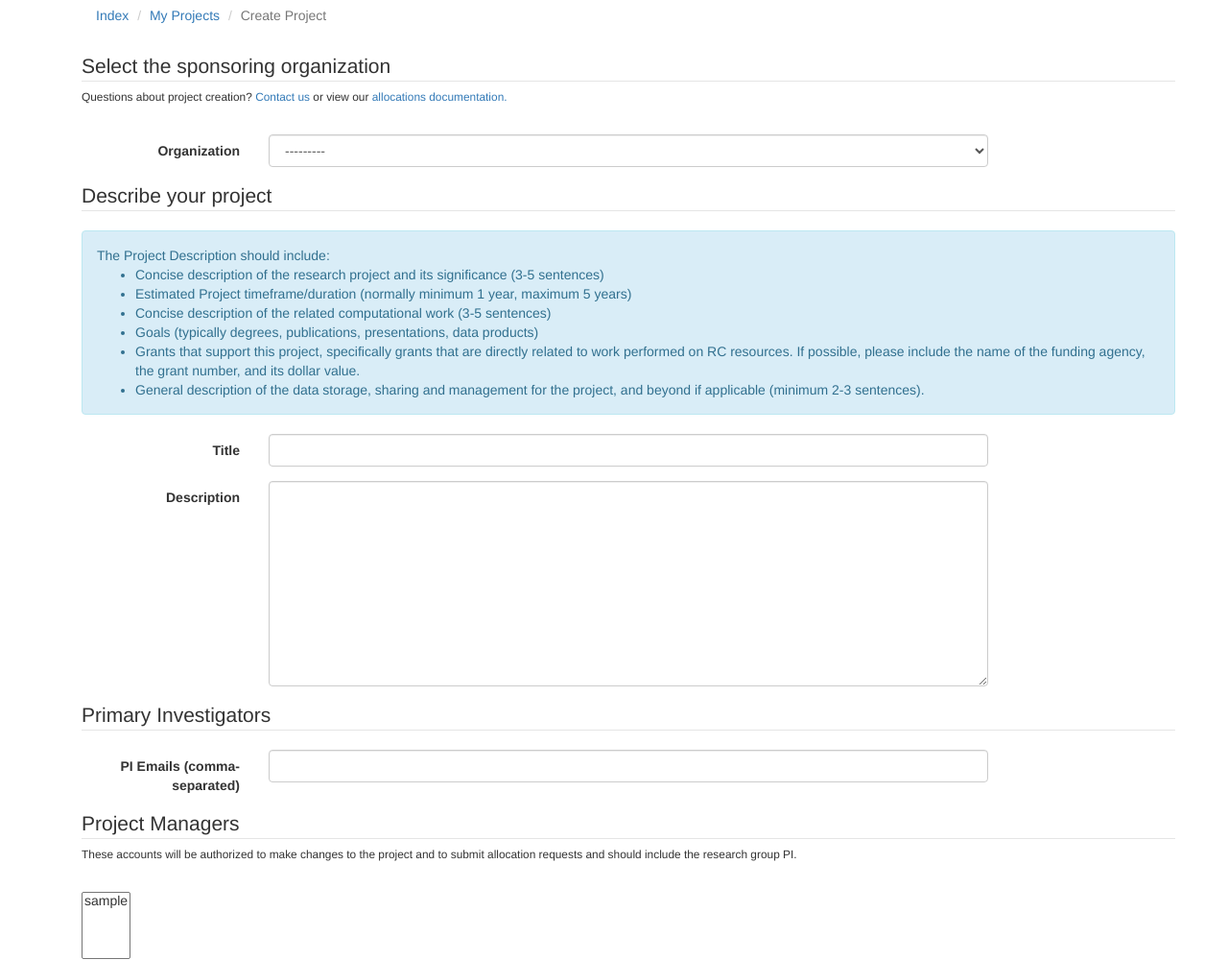
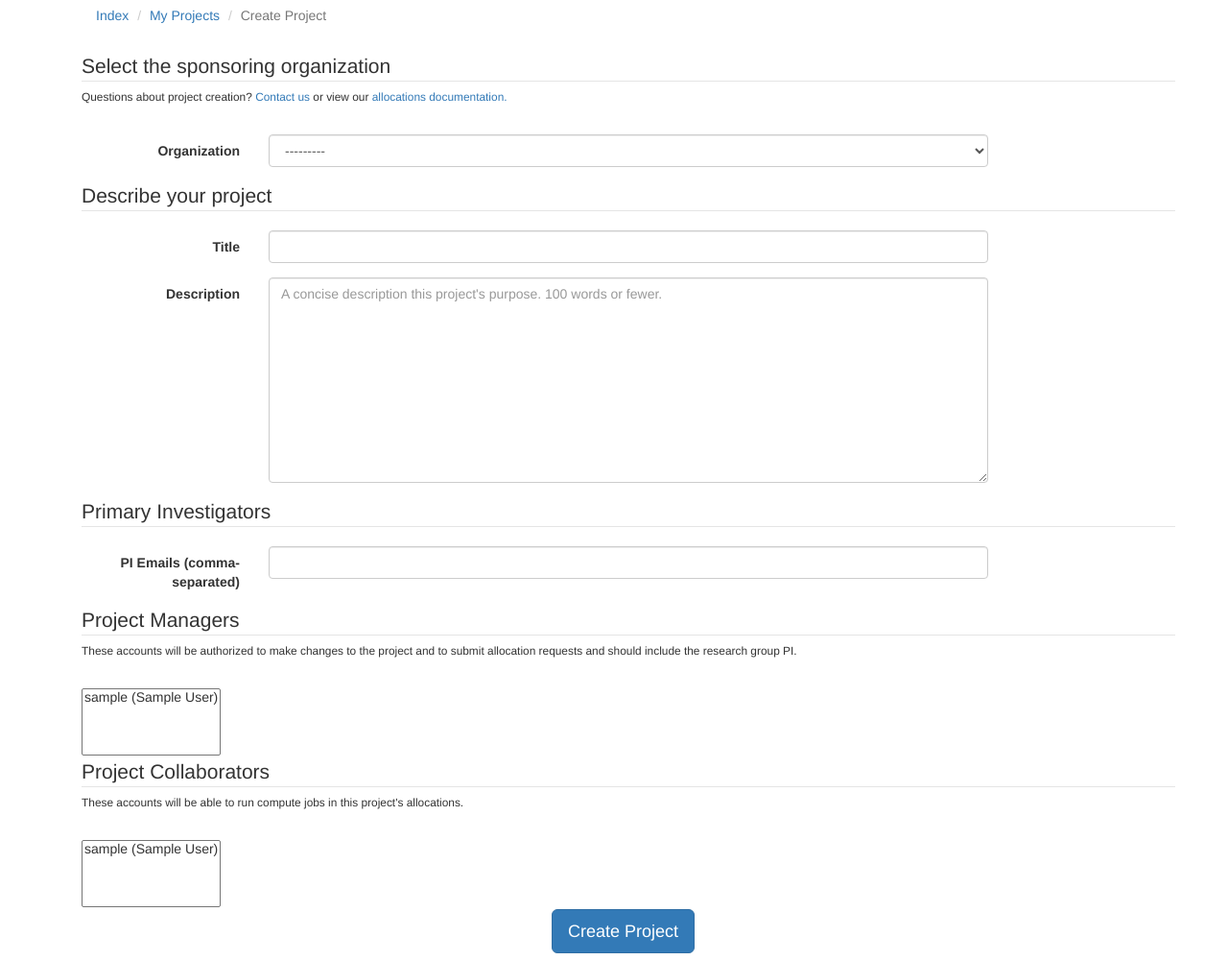
Before and after one commit to ResearchComputing/RCAMP, a Django app: page /projects/create in a window 1280 px wide. Shown: the part 792-1792 px from the top of the page at 96% size. Run offline with Django 3.2, Linux system fonts and the light colour scheme; the visitor is signed in with stand-in values (Sample User, id 1); data comes from the database, SQL or seed files in the repository; parts of the project's set-up code (start-up, migrations or seed data) failed here and were passed over; some libraries are stand-ins or nearby versions.

Commit message:
Updated project member representations, simplified form content.

```diff
--- a/rcamp/projects/forms.py
+++ b/rcamp/projects/forms.py
@@ -8,6 +8,10 @@ from accounts.models import (
 )
 from projects.models import Project
 
+
+class ProjectMembersModelMultipleChoiceField(forms.ModelMultipleChoiceField):
+    def label_from_instance(self, obj):
+        return '{} ({} {})'.format(obj.username,obj.first_name,obj.last_name)
 
 class ProjectForm(forms.ModelForm):
 
@@ -23,7 +27,7 @@ class ProjectForm(forms.ModelForm):
         ]
 
     pi_emails = MultiEmailField(required=True)
-    managers = forms.ModelMultipleChoiceField(
+    managers = ProjectMembersModelMultipleChoiceField(
         queryset=User.objects.all(),
         required=False,
         widget=admin.widgets.FilteredSelectMultiple(
@@ -31,7 +35,7 @@ class ProjectForm(forms.ModelForm):
             False,
         )
     )
-    collaborators = forms.ModelMultipleChoiceField(
+    collaborators = ProjectMembersModelMultipleChoiceField(
         queryset=User.objects.all(),
         required=False,
         widget=admin.widgets.FilteredSelectMultiple(
--- a/rcamp/projects/templates/project-create.html
+++ b/rcamp/projects/templates/project-create.html
@@ -75,17 +75,6 @@
 
   <fieldset>
     <legend>Describe your project</legend>
-    <div class="alert alert-info" role="alert">
-      The Project Description should include:
-      <ul>
-        <li>Concise description of the research project and its significance (3-5 sentences)</li>
-        <li>Estimated Project timeframe/duration (normally minimum 1 year, maximum 5 years)</li>
-        <li>Concise description of the related computational work (3-5 sentences)</li>
-        <li>Goals (typically degrees, publications, presentations, data products)</li>
-        <li>Grants that support this project, specifically grants that are directly related to work performed on RC resources. If possible, please include the name of the funding agency, the grant number, and its dollar value.</li>
-        <li>General description of the data storage, sharing and management for the project, and beyond if applicable (minimum 2-3 sentences).</li>
-      </ul>
-    </div>
     {% if form.title.errors %}
     <div class="form-group has-error has-feedback">
     {% else %}
@@ -112,7 +101,7 @@
     {% endif %}
         <label class="col-sm-2 control-label" for="id_description">Description</label>
         <div class="col-sm-8">
-          <textarea id="id_description" name="description" class="form-control" rows="10" cols="40"/>{% if form.description.value %}{{ form.description.value }}{% endif %}</textarea>
+          <textarea id="id_description" name="description" class="form-control" rows="10" cols="40" placeholder="A concise description this project's purpose. 100 words or fewer." />{% if form.description.value %}{{ form.description.value }}{% endif %}</textarea>
           {% if form.description.errors %}
           <div class="alert alert-danger alert-dismissable">
             <button type="button" class="close" data-dismiss="alert" aria-hidden="true">&times;</button>
```
